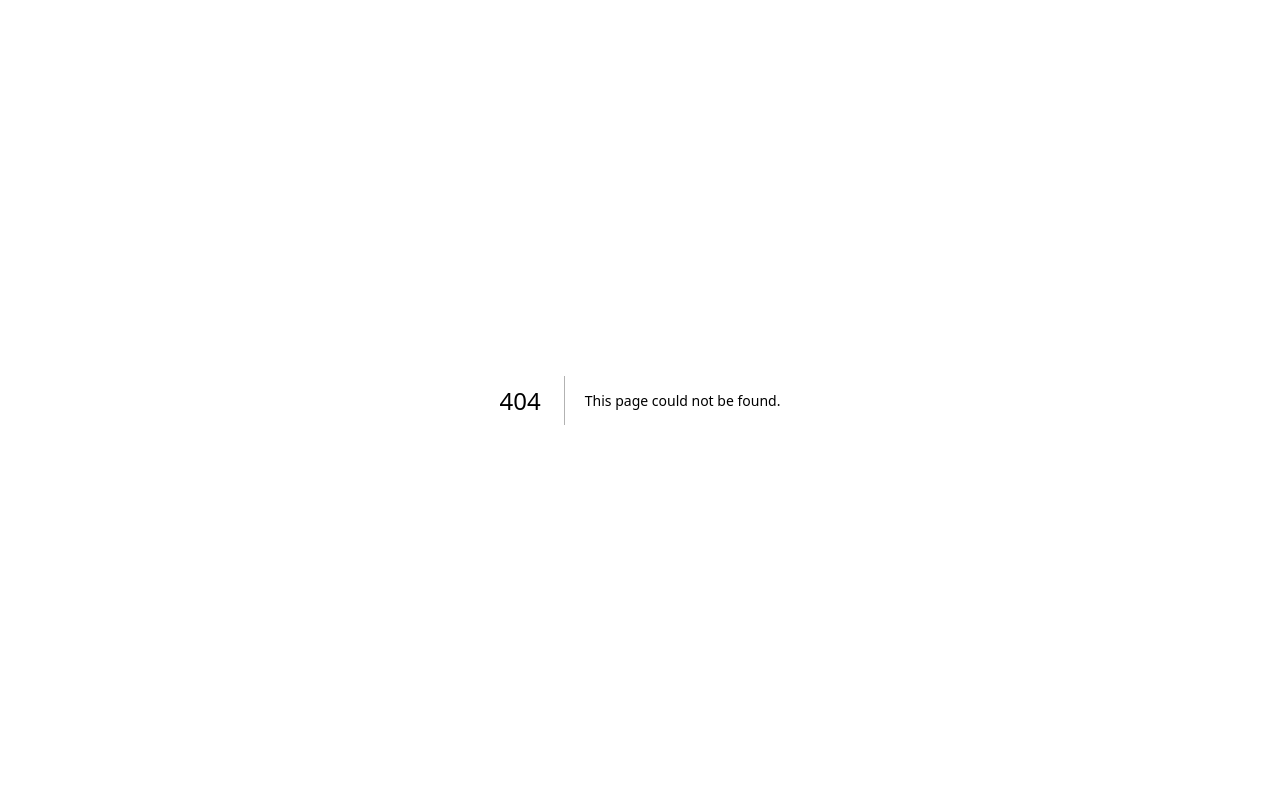
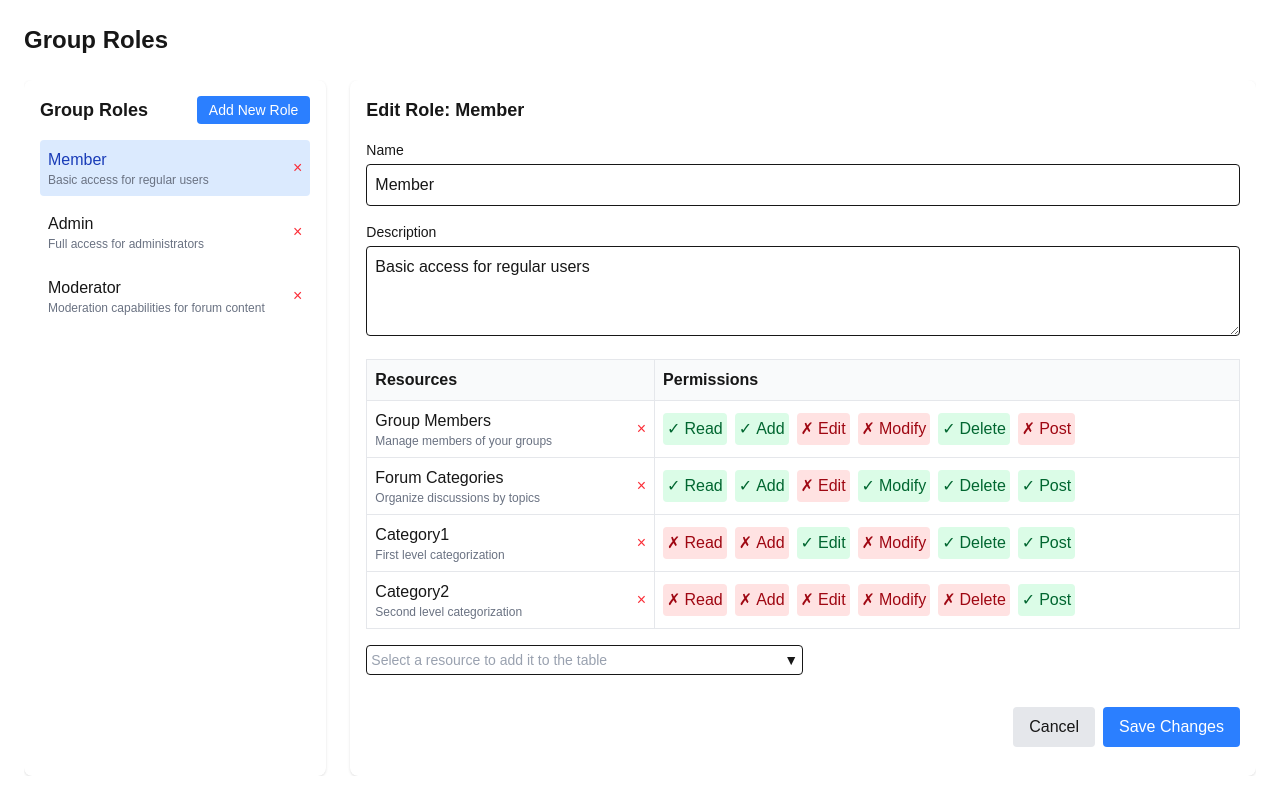
Before and after one commit to xfeldman/admin-proto, a Next.js app: page /group-roles in a window 1280 px wide. Before the commit this address had no page. Built offline with nearby package versions, Linux system fonts and the light colour scheme.

Commit message:
Renamings. Security Rules -> Group Roles

```diff
--- a/src/app/security-rules/components/SecurityRulesClient.tsx
+++ b/src/app/group-roles/components/GroupRolesClient.tsx
@@ -10,17 +10,19 @@ type Resource = {
   permissions: Permission[];
 };
 
-type Rule = {
+type Role = {
   id: number;
   name: string;
+  description: string;
   resources: Resource[];
 };
 
 // Initial mock data
-const initialRules: Rule[] = [
+const initialRoles: Role[] = [
   {
     id: 1,
-    name: 'Default Rule',
+    name: 'Member',
+    description: 'Basic access for regular users',
     resources: [
       { name: 'Group Members', permissions: ['Read', 'Add', 'Delete'] },
       { name: 'Forum Categories', permissions: ['Read', 'Add', 'Modify', 'Delete', 'Post'] },
@@ -30,10 +32,21 @@ const initialRules: Rule[] = [
   },
   {
     id: 2,
-    name: 'Admin Rule',
+    name: 'Admin',
+    description: 'Full access for administrators',
     resources: [
       { name: 'Group Members', permissions: ['Read', 'Add', 'Delete'] },
       { name: 'Forum Categories', permissions: ['Read', 'Add', 'Modify', 'Delete', 'Post'] },
+    ]
+  },
+  {
+    id: 3,
+    name: 'Moderator',
+    description: 'Moderation capabilities for forum content',
+    resources: [
+      { name: 'Forum Categories', permissions: ['Read', 'Edit', 'Modify', 'Delete', 'Post'] },
+      { name: 'Category1', permissions: ['Read', 'Edit', 'Delete', 'Post'] },
+      { name: 'Category2', permissions: ['Read', 'Edit', 'Post'] },
     ]
   }
 ];
@@ -65,35 +78,40 @@ const permissionDescriptions: Record<Permission, string> = {
   'Post': 'Submit content to the resource'
 };
 
-export default function SecurityRulesClient() {
-  const [rules, setRules] = useState<Rule[]>(initialRules);
-  const [selectedRuleId, setSelectedRuleId] = useState<number>(1);
-  const [editingRule, setEditingRule] = useState<Rule>(initialRules[0]);
+export default function GroupRolesClient() {
+  const [roles, setRoles] = useState<Role[]>(initialRoles);
+  const [selectedRoleId, setSelectedRoleId] = useState<number>(1);
+  const [editingRole, setEditingRole] = useState<Role>(initialRoles[0]);
   const [newResourceName] = useState<string>('');
   const [isResourceDropdownOpen, setIsResourceDropdownOpen] = useState<boolean>(false);
-  const [deletingRuleId, setDeletingRuleId] = useState<number | null>(null);
+  const [deletingRoleId, setDeletingRoleId] = useState<number | null>(null);
   const resourceDropdownRef = useRef<HTMLDivElement | null>(null);
 
-  // Get the currently selected rule
-  const selectedRule = rules.find(rule => rule.id === selectedRuleId) || rules[0];
+  // Get the currently selected role
+  const selectedRole = roles.find(role => role.id === selectedRoleId) || roles[0];
 
-  // Handle rule selection
-  const handleSelectRule = (ruleId: number) => {
-    setSelectedRuleId(ruleId);
-    const rule = rules.find(r => r.id === ruleId);
-    if (rule) {
-      setEditingRule({ ...rule });
+  // Handle role selection
+  const handleSelectRole = (roleId: number) => {
+    setSelectedRoleId(roleId);
+    const role = roles.find(r => r.id === roleId);
+    if (role) {
+      setEditingRole({ ...role });
     }
   };
 
-  // Handle rule name change
-  const handleRuleNameChange = (e: React.ChangeEvent<HTMLInputElement>) => {
-    setEditingRule({ ...editingRule, name: e.target.value });
+  // Handle role name change
+  const handleRoleNameChange = (e: React.ChangeEvent<HTMLInputElement>) => {
+    setEditingRole({ ...editingRole, name: e.target.value });
+  };
+
+  // Handle role description change
+  const handleRoleDescriptionChange = (e: React.ChangeEvent<HTMLTextAreaElement>) => {
+    setEditingRole({ ...editingRole, description: e.target.value });
   };
 
   // Handle permission change
   const handlePermissionChange = (resourceIndex: number, permission: Permission) => {
-    const updatedResources = [...editingRule.resources];
+    const updatedResources = [...editingRole.resources];
     const currentPermissions = updatedResources[resourceIndex].permissions;
 
     // Toggle the permission (add if not present, remove if present)
@@ -109,7 +127,7 @@ export default function SecurityRulesClient() {
       };
     }
 
-    setEditingRule({ ...editingRule, resources: updatedResources });
+    setEditingRole({ ...editingRole, resources: updatedResources });
   };
 
   // Close resource dropdown when clicking outside
@@ -132,89 +150,90 @@ export default function SecurityRulesClient() {
 
   // Save changes
   const handleSaveChanges = () => {
-    setRules(rules.map(rule => rule.id === editingRule.id ? editingRule : rule));
+    setRoles(roles.map(role => role.id === editingRole.id ? editingRole : role));
   };
 
-  // Add new rule
-  const handleAddRule = () => {
-    const newId = Math.max(...rules.map(rule => rule.id)) + 1;
-    const newRule: Rule = {
+  // Add new role
+  const handleAddRole = () => {
+    const newId = Math.max(...roles.map(role => role.id)) + 1;
+    const newRole: Role = {
       id: newId,
-      name: `New Rule ${newId}`,
+      name: `New ${newId}`,
+      description: '',
       resources: []
     };
 
-    setRules([...rules, newRule]);
-    setSelectedRuleId(newId);
-    setEditingRule(newRule);
+    setRoles([...roles, newRole]);
+    setSelectedRoleId(newId);
+    setEditingRole(newRole);
   };
 
-  // Delete rule
-  const handleDeleteRule = (ruleId: number) => {
-    // Set the rule as being deleted (for confirmation)
-    setDeletingRuleId(ruleId);
+  // Delete role
+  const handleDeleteRole = (roleId: number) => {
+    // Set the role as being deleted (for confirmation)
+    setDeletingRoleId(roleId);
   };
 
-  // Confirm delete rule
-  const confirmDeleteRule = () => {
-    if (deletingRuleId === null) return;
+  // Confirm delete role
+  const confirmDeleteRole = () => {
+    if (deletingRoleId === null) return;
 
-    // Filter out the rule to be deleted
-    const updatedRules = rules.filter(rule => rule.id !== deletingRuleId);
+    // Filter out the role to be deleted
+    const updatedRoles = roles.filter(role => role.id !== deletingRoleId);
 
-    // Update the rules state
-    setRules(updatedRules);
+    // Update the roles state
+    setRoles(updatedRoles);
 
-    // If the deleted rule was the selected rule, select another rule
-    if (selectedRuleId === deletingRuleId) {
-      const newSelectedId = updatedRules.length > 0 ? updatedRules[0].id : 0;
-      setSelectedRuleId(newSelectedId);
+    // If the deleted role was the selected role, select another role
+    if (selectedRoleId === deletingRoleId) {
+      const newSelectedId = updatedRoles.length > 0 ? updatedRoles[0].id : 0;
+      setSelectedRoleId(newSelectedId);
 
-      // Update the editing rule
-      const newEditingRule = updatedRules.length > 0 ? { ...updatedRules[0] } : null;
-      if (newEditingRule) {
-        setEditingRule(newEditingRule);
+      // Update the editing role
+      const newEditingRole = updatedRoles.length > 0 ? { ...updatedRoles[0] } : null;
+      if (newEditingRole) {
+        setEditingRole(newEditingRole);
       }
     }
 
-    // Reset the deleting rule id
-    setDeletingRuleId(null);
+    // Reset the deleting role id
+    setDeletingRoleId(null);
   };
 
-  // Cancel delete rule
-  const cancelDeleteRule = () => {
-    setDeletingRuleId(null);
+  // Cancel delete role
+  const cancelDeleteRole = () => {
+    setDeletingRoleId(null);
   };
 
   // Remove resource
   const handleRemoveResource = (index: number) => {
-    const updatedResources = [...editingRule.resources];
+    const updatedResources = [...editingRole.resources];
     updatedResources.splice(index, 1);
-    setEditingRule({ ...editingRule, resources: updatedResources });
+    setEditingRole({ ...editingRole, resources: updatedResources });
   };
 
   return (
     <div className="h-screen p-6 flex flex-col">
-      <h1 className="text-2xl font-bold mb-6">Security Rules</h1>
+      <h1 className="text-2xl font-bold mb-6">Group Roles</h1>
 
       {/* Confirmation Dialog */}
-      {deletingRuleId !== null && (
+      {deletingRoleId !== null && (
         <div className="fixed inset-0 bg-black bg-opacity-50 flex items-center justify-center z-50">
           <div className="bg-white dark:bg-gray-800 p-6 rounded-lg shadow-lg max-w-md w-full">
             <h3 className="text-lg font-semibold mb-4">Confirm Deletion</h3>
             <p className="mb-6">
-              Are you sure you want to delete this rule? This action cannot be undone.
+              Are you sure you want to delete this role? This action cannot be undone.
             </p>
             <div className="flex justify-end gap-2">
               <button
                 className="bg-gray-200 hover:bg-gray-300 dark:bg-gray-700 dark:hover:bg-gray-600 px-4 py-2 rounded"
-                onClick={cancelDeleteRule}
+                onClick={cancelDeleteRole}
               >
                 Cancel
               </button>
               <button
                 className="bg-red-500 hover:bg-red-600 text-white px-4 py-2 rounded"
-                onClick={confirmDeleteRule}
+                onClick={confirmDeleteRole}
               >
                 Delete
               </button>
@@ -224,42 +243,43 @@ export default function SecurityRulesClient() {
       )}
 
       <div className="flex flex-col md:flex-row gap-6 flex-grow overflow-hidden">
-        {/* Left Panel - Rules List */}
+        {/* Left Panel - Roles List */}
         <div className="w-full md:w-1/4 bg-white dark:bg-gray-800 p-4 rounded-lg shadow overflow-y-auto">
           <div className="flex justify-between items-center mb-4">
-            <h2 className="text-lg font-semibold">Rules</h2>
+            <h2 className="text-lg font-semibold">Group Roles</h2>
             <button
               className="bg-blue-500 hover:bg-blue-600 text-white px-3 py-1 rounded text-sm"
-              onClick={handleAddRule}
+              onClick={handleAddRole}
             >
-              Add New Rule
+              Add New Role
             </button>
           </div>
 
           <ul className="space-y-2">
-            {rules.map(rule => (
+            {roles.map(role => (
               <li
-                key={rule.id}
+                key={role.id}
                 className={`p-2 rounded ${
-                  selectedRuleId === rule.id
+                  selectedRoleId === role.id
                     ? 'bg-blue-100 dark:bg-blue-900 text-blue-800 dark:text-blue-100'
                     : 'hover:bg-gray-100 dark:hover:bg-gray-700'
                 }`}
               >
                 <div className="flex justify-between items-center">
-                  <span
-                    className="cursor-pointer flex-grow"
-                    onClick={() => handleSelectRule(rule.id)}
-                  >
-                    {rule.name}
-                  </span>
+                  <div className="cursor-pointer flex-grow flex flex-col"
+                       onClick={() => handleSelectRole(role.id)}>
+                    <span>{role.name}</span>
+                    <span className="text-xs text-gray-500 dark:text-gray-400">
+                      {role.description}
+                    </span>
+                  </div>
                   <button
                     className="text-red-500 hover:text-red-700 ml-2"
                     onClick={(e) => {
                       e.stopPropagation();
-                      handleDeleteRule(rule.id);
+                      handleDeleteRole(role.id);
                     }}
-                    aria-label={`Delete ${rule.name}`}
+                    aria-label={`Delete ${role.name}`}
                   >
                     ×
                   </button>
@@ -269,17 +289,28 @@ export default function SecurityRulesClient() {
           </ul>
         </div>
 
-        {/* Main Panel - Rule Editing */}
+        {/* Main Panel - Role Editing */}
         <div className="w-full md:w-3/4 bg-white dark:bg-gray-800 p-4 rounded-lg shadow flex flex-col overflow-y-auto h-full">
-          <h2 className="text-lg font-semibold mb-4">Edit Rule: {selectedRule.name}</h2>
+          <h2 className="text-lg font-semibold mb-4">Edit Role: {selectedRole.name}</h2>
 
           <div className="mb-4">
-            <label className="block text-sm font-medium mb-1">Rule Name</label>
+            <label className="block text-sm font-medium mb-1">Name</label>
             <input
               type="text"
               className="w-full p-2 border rounded dark:bg-gray-700 dark:border-gray-600"
-              value={editingRule.name}
-              onChange={handleRuleNameChange}
+              value={editingRole.name}
+              onChange={handleRoleNameChange}
+            />
+          </div>
+
+          <div className="mb-4">
+            <label className="block text-sm font-medium mb-1">Description</label>
+            <textarea
+              className="w-full p-2 border rounded dark:bg-gray-700 dark:border-gray-600"
+              value={editingRole.description}
+              onChange={handleRoleDescriptionChange}
+              placeholder="Enter a description for this role"
+              rows={3}
             />
           </div>
 
@@ -292,7 +323,7 @@ export default function SecurityRulesClient() {
                 </tr>
               </thead>
               <tbody>
-                {editingRule.resources.map((resource, index) => (
+                {editingRole.resources.map((resource, index) => (
                   <tr key={index} className="border-b dark:border-gray-600">
                     <td className="border border-gray-200 dark:border-gray-600 p-2">
                       <div className="flex justify-between items-center">
@@ -363,17 +394,17 @@ export default function SecurityRulesClient() {
               {isResourceDropdownOpen && (
                 <div className="absolute z-10 w-full mt-1 bg-white dark:bg-gray-700 border border-gray-200 dark:border-gray-600 rounded shadow-lg max-h-40 overflow-y-auto">
                   {allResources
-                    .filter(resource => !editingRule.resources.some(r => r.name === resource))
+                    .filter(resource => !editingRole.resources.some(r => r.name === resource))
                     .map(resource => (
                       <div
                         key={resource}
                         className="p-2 hover:bg-gray-100 dark:hover:bg-gray-600 cursor-pointer"
                         onClick={() => {
                           setIsResourceDropdownOpen(false);
-                          setEditingRule({
-                            ...editingRule,
+                          setEditingRole({
+                            ...editingRole,
                             resources: [
-                              ...editingRule.resources,
+                              ...editingRole.resources,
                               { name: resource, permissions: [] }
                             ]
                           });
@@ -395,7 +426,7 @@ export default function SecurityRulesClient() {
           <div className="mt-4 flex justify-end gap-2">
             <button
               className="bg-gray-200 hover:bg-gray-300 dark:bg-gray-700 dark:hover:bg-gray-600 px-4 py-2 rounded"
-              onClick={() => handleSelectRule(selectedRuleId)}
+              onClick={() => handleSelectRole(selectedRoleId)}
             >
               Cancel
             </button>
--- /dev/null
+++ b/src/app/group-roles/page.tsx
@@ -0,0 +1,6 @@
+import React from 'react';
+import GroupRolesClient from './components/GroupRolesClient';
+
+export default function GroupRoles() {
+  return <GroupRolesClient />;
+}
--- a/src/app/page.tsx
+++ b/src/app/page.tsx
@@ -25,8 +25,8 @@ export default function Home() {
             Save and see your changes instantly.
           </li>
           <li className="tracking-[-.01em]">
-            <Link href="/security-rules" className="text-blue-500 hover:underline">
-              Go to Security Rules Editor
+            <Link href="/group-roles" className="text-blue-500 hover:underline">
+              Go to Group Roles Editor
             </Link>
           </li>
         </ol>
--- a/src/app/security-rules/page.tsx
+++ /dev/null
@@ -1,6 +0,0 @@
-import React from 'react';
-import SecurityRulesClient from './components/SecurityRulesClient';
-
-export default function SecurityRules() {
-  return <SecurityRulesClient />;
-}
```
